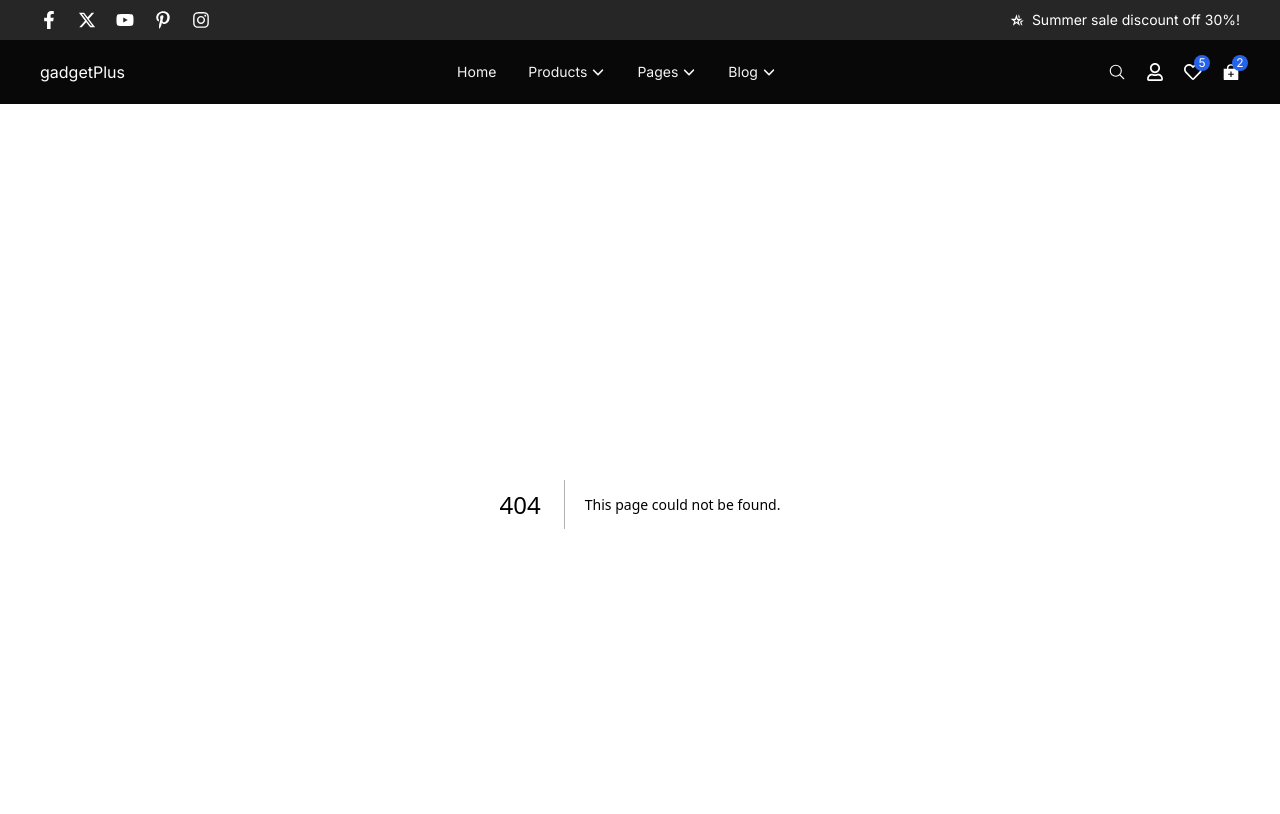
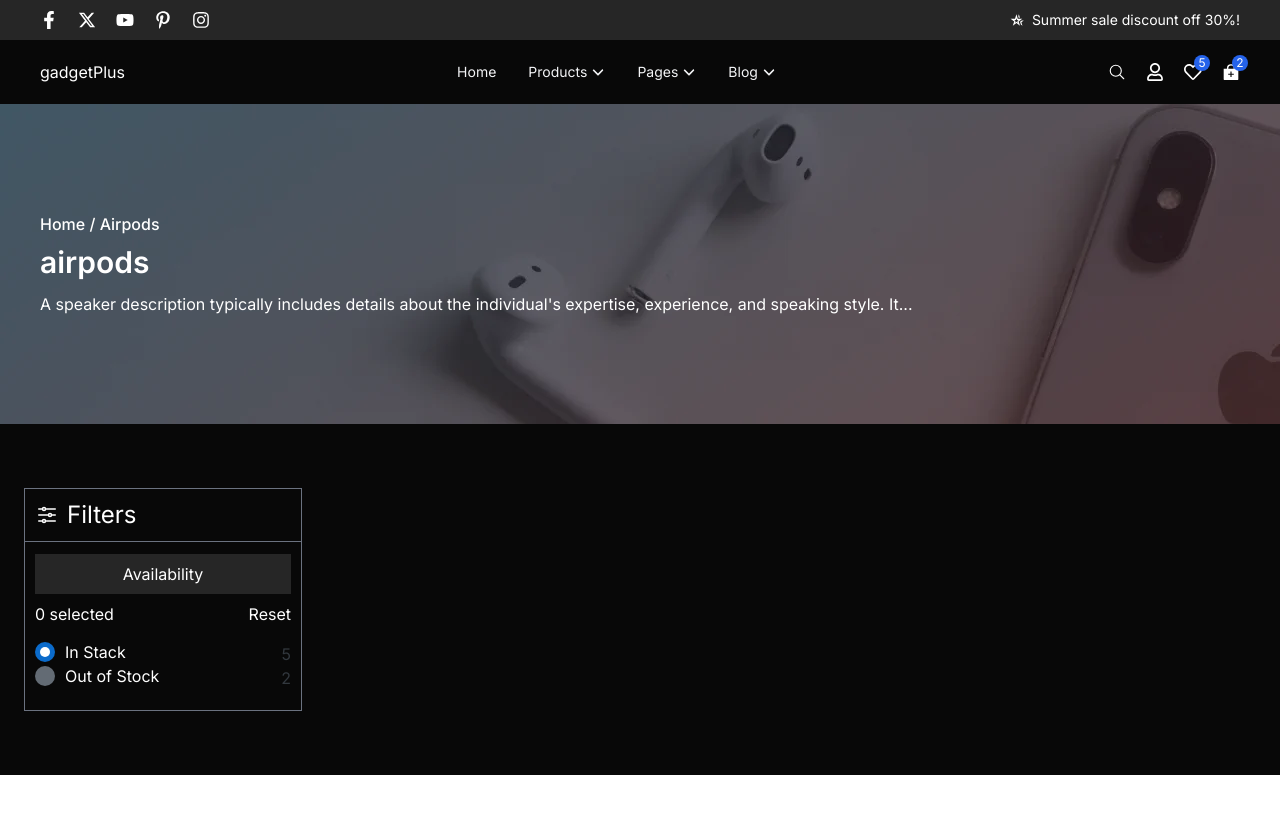
Before and after one commit to hrmrakib/gadget-plus, a Next.js app: page /collection/airpods in a window 1280 px wide. Before the commit this address had no page. Shown: the top 814 px of the page. Built offline with nearby package versions, Linux system fonts and the light colour scheme.

Commit message:
implement dynamic page for trending product

```diff
--- a/package.json
+++ b/package.json
@@ -9,6 +9,9 @@
     "lint": "next lint"
   },
   "dependencies": {
+    "@emotion/react": "^11.13.3",
+    "@emotion/styled": "^11.13.0",
+    "@mui/joy": "^5.0.0-beta.48",
     "keen-slider": "^6.8.6",
     "next": "14.2.5",
     "react": "^18",
--- /dev/null
+++ b/src/app/collection/[trending]/page.tsx
@@ -0,0 +1,82 @@
+import { HiOutlineAdjustmentsHorizontal } from "react-icons/hi2";
+import * as React from "react";
+import FormControl from "@mui/joy/FormControl";
+import FormLabel from "@mui/joy/FormLabel";
+import Radio from "@mui/joy/Radio";
+import RadioGroup from "@mui/joy/RadioGroup";
+import { Box } from "@mui/joy";
+
+const page = ({ params }: { params: { trending: string } }) => {
+  console.log(params.trending);
+
+  const trendingUpperCase =
+    params.trending.charAt(0).toUpperCase() + params.trending.slice(1);
+
+  return (
+    <div className='bg-[#080808]'>
+      <div className='flex flex-col justify-center pl-10 w-full h-80 bg-[url("/trending/common-banner.webp")] *:text-white'>
+        <h3 className='font-medium'>Home / {trendingUpperCase}</h3>
+        <h3 className='text-3xl font-semibold mt-2'>{params.trending}</h3>
+        <p className='mt-3'>
+          A speaker description typically includes details about the
+          individual's expertise, experience, and speaking style. It...
+        </p>
+      </div>
+
+      {/*  */}
+      <div className='grid grid-cols-4 gap-10 py-16 px-6'>
+        {/* filter */}
+        <div className='col-span-1 border border-gray-500'>
+          <div className='flex items-center gap-2 p-2.5 *:text-white *:text-2xl border-b border-b-gray-500'>
+            <HiOutlineAdjustmentsHorizontal />
+            <h3>Filters</h3>
+          </div>
+
+          <div className='py-3 px-2.5'>
+            <h3 className='bg-[#262626] text-white text-center p-2'>
+              Availability
+            </h3>
+            <div className='flex justify-between items-center *:text-white my-2'>
+              <p>0 selected</p>
+              <button>Reset</button>
+            </div>
+
+            <div className=''>
+              <FormControl>
+                <RadioGroup defaultValue='in' name='radio-buttons-group'>
+                  <Box
+                    sx={{ display: "flex", justifyContent: "space-between" }}
+                  >
+                    <Radio
+                      value='in'
+                      sx={{ color: "white" }}
+                      label='In Stack'
+                      variant='solid'
+                    />
+                    <span>5</span>
+                  </Box>
+                  <Box
+                    sx={{ display: "flex", justifyContent: "space-between" }}
+                  >
+                    <Radio
+                      value='out'
+                      sx={{ color: "white" }}
+                      label='Out of Stock'
+                      variant='solid'
+                    />
+                    <span>2</span>
+                  </Box>
+                </RadioGroup>
+              </FormControl>
+            </div>
+          </div>
+        </div>
+
+        {/* collection */}
+        <div className='col-span-3'></div>
+      </div>
+    </div>
+  );
+};
+
+export default page;
--- a/src/app/page.tsx
+++ b/src/app/page.tsx
@@ -26,7 +26,7 @@ export default function Home() {
       {/* <BlogPosts /> */}
       {/* <ProductEffect /> */}
 
-      {/* <Footer /> */}
+      <Footer />
     </div>
   );
 }
--- a/src/components/home/TrendingCategories.tsx
+++ b/src/components/home/TrendingCategories.tsx
@@ -3,14 +3,52 @@
 import React, { useRef } from "react";
 import Image from "next/image";
 import { BiLeftArrowAlt, BiRightArrowAlt } from "react-icons/bi";
+import Link from "next/link";
 
 const trending = [
   {
-    id:1,
-    name: "",
-    image: ""
-  }
-]
+    id: 1,
+    name: "iPhone",
+    image: "/trending/iphone.webp",
+    url: "mobile",
+  },
+  {
+    id: 2,
+    name: "speaker",
+    image: "/trending/speaker.avif",
+    url: "speaker",
+  },
+  {
+    id: 3,
+    name: "headphones",
+    image: "/trending/headphones.avif",
+    url: "headphones",
+  },
+  {
+    id: 4,
+    name: "laptop",
+    image: "/trending/laptop.avif",
+    url: "laptop",
+  },
+  {
+    id: 5,
+    name: "airpods",
+    image: "/trending/airpods.webp",
+    url: "airpods",
+  },
+  {
+    id: 6,
+    name: "smart watch",
+    image: "/trending/smart-watch.avif",
+    url: "smartwatch",
+  },
+  {
+    id: 7,
+    name: "airpods",
+    image: "/trending/iphone.webp",
+    url: "mobile",
+  },
+];
 
 const TrendingCategories = () => {
   const scrollContainerRef = useRef<HTMLDivElement | null>(null);
@@ -42,28 +80,32 @@ const TrendingCategories = () => {
           ref={scrollContainerRef}
           className='mt-10 flex gap-16 px-4 overflow-x-auto scrollbar-zero'
         >
-          {[1, 2, 3, 4, 5, 6, 7, 8, 9, 10].map((v, i) => (
-            <div key={i}>
-              <div className='bg-[#534848] rounded-full w-36 h-36 flex items-center justify-center'>
+          {trending.map((item, i) => (
+            <Link
+              href={`/collection/${item?.url}`}
+              key={i}
+              className='cursor-pointer'
+            >
+              <div className='bg-[#534848] rounded-full w-40 h-40 flex items-center justify-center'>
                 <Image
-                  src='/headphone.png'
-                  className=''
+                  src={item?.image}
+                  className='w-28 h-28'
                   width={150}
                   height={150}
-                  alt='headphone'
+                  alt={item?.name}
                 />
               </div>
-              <h2 className='text-center text-white mt-2'>Headphone</h2>
-            </div>
+              <h2 className='text-center text-white mt-2'>{item?.name}</h2>
+            </Link>
           ))}
         </div>
         {/* forward and back */}
-        <div
+        <button
           onClick={scrollLeft}
           className='absolute top-1/2 cursor-pointer left-1 bg-[#2043f1] hover:bg-[#163cf7ab] p-1 rounded'
         >
           <BiLeftArrowAlt className='text-white text-xl' />
-        </div>
+        </button>
 
         <button
           onClick={scrollRight}
```
Also changed, not shown: public/trending/common-banner.webp (added), 1 other file (tests, documents, lock files or other folders).
